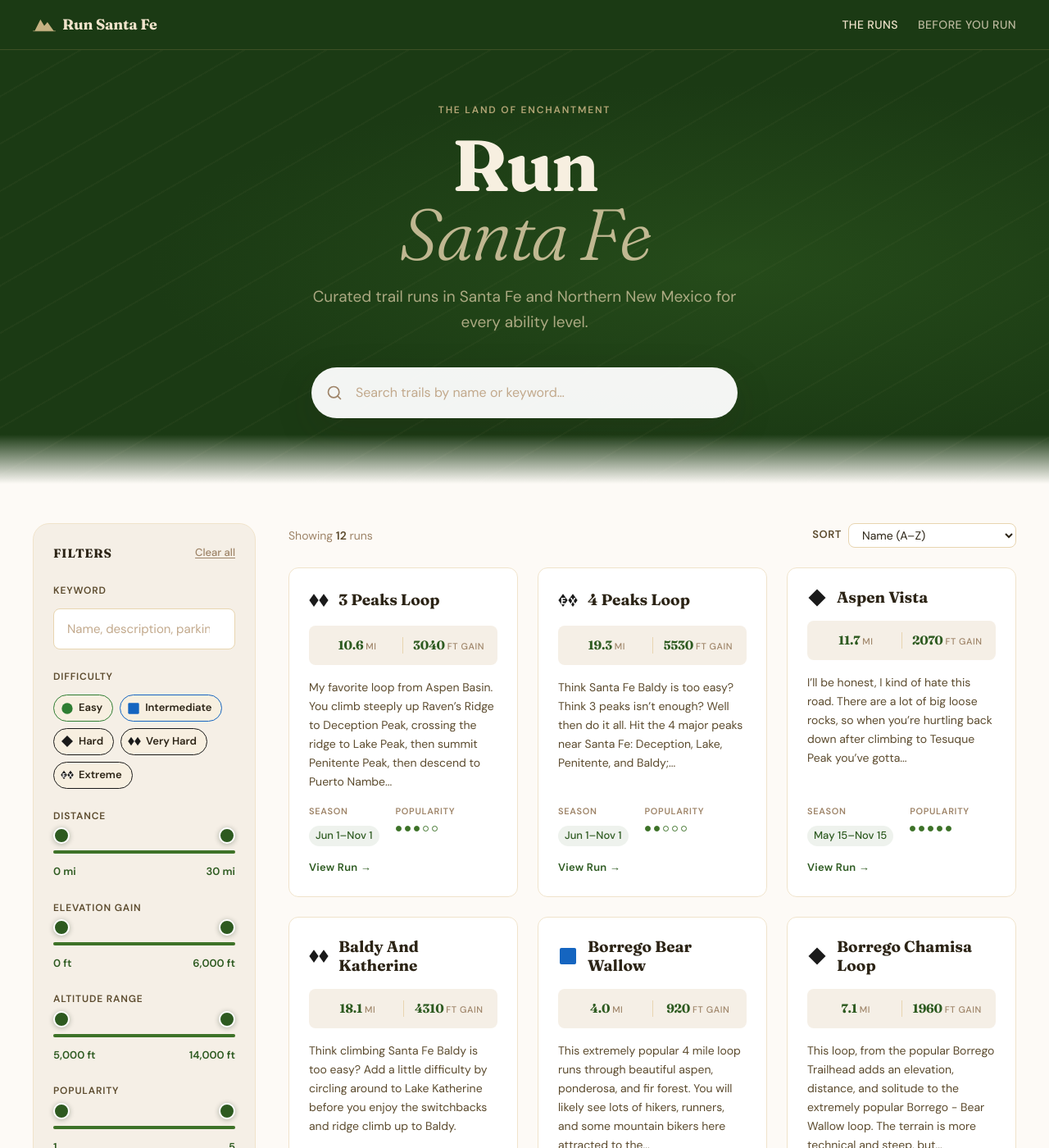
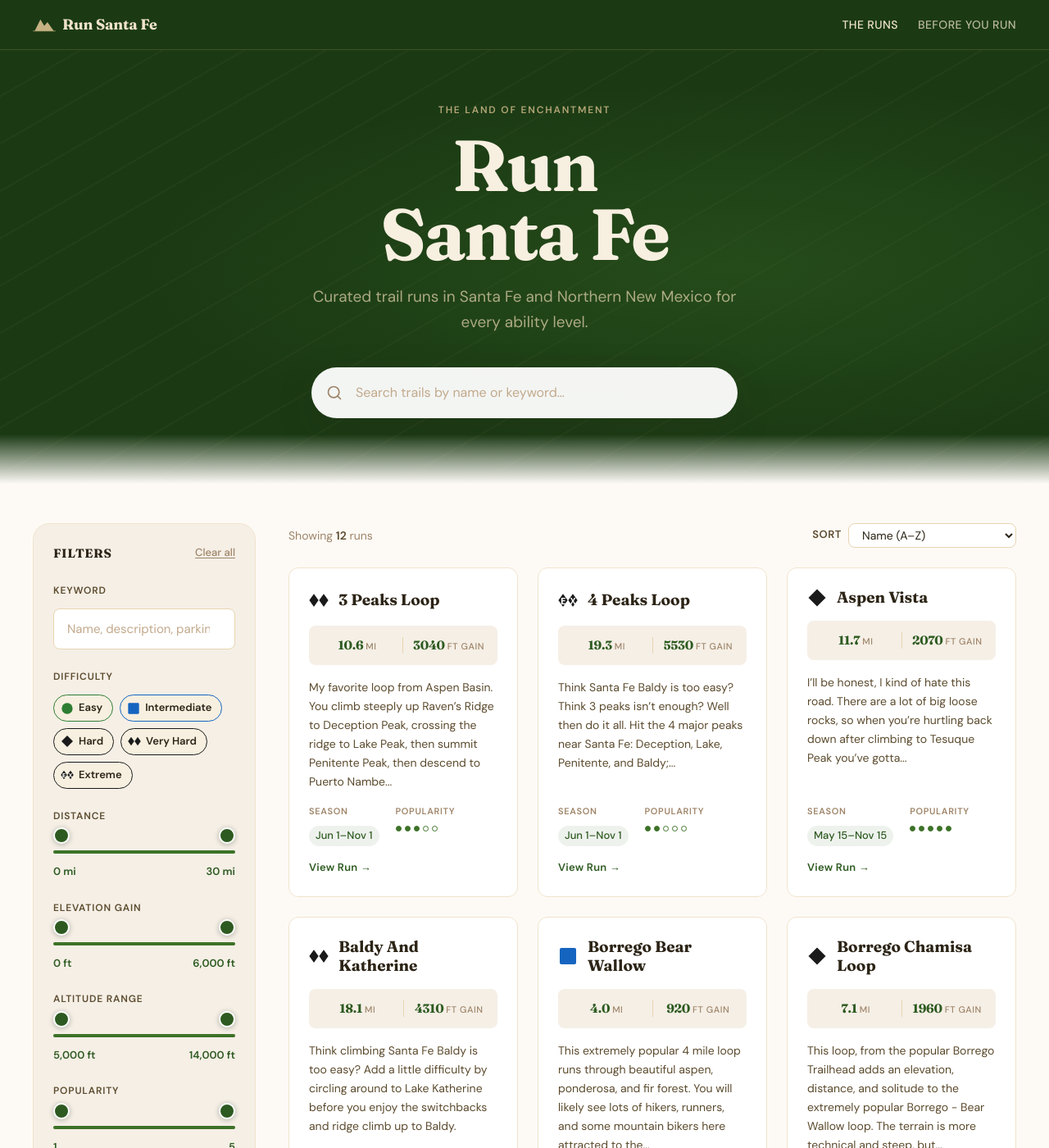
Before and after one commit to santa-fe-runs/santa-fe-run, a Jekyll site: the page built from index.html, in a window 1280 px wide and 1400 px high. Shown: the whole window at 82% size. Built offline with Jekyll 4.4.1, drawn with Linux system fonts in a browser that asks for light colours.

Commit message:
fix: match Run and Santa Fe font weight, style, and color in hero

```diff
--- a/_sass/_layout.scss
+++ b/_sass/_layout.scss
@@ -54,9 +54,9 @@
   margin-bottom: var(--sp-5);
 
   em {
-    font-style: italic;
-    font-weight: 300;
-    color: rgba($tan-300, 0.8);
+    font-style: normal;
+    font-weight: 700;
+    color: $tan-100;
   }
 }
 
```
